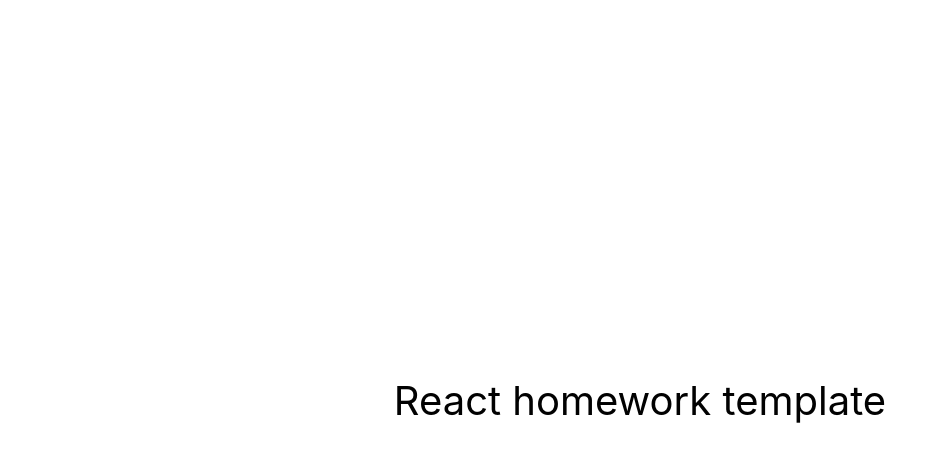
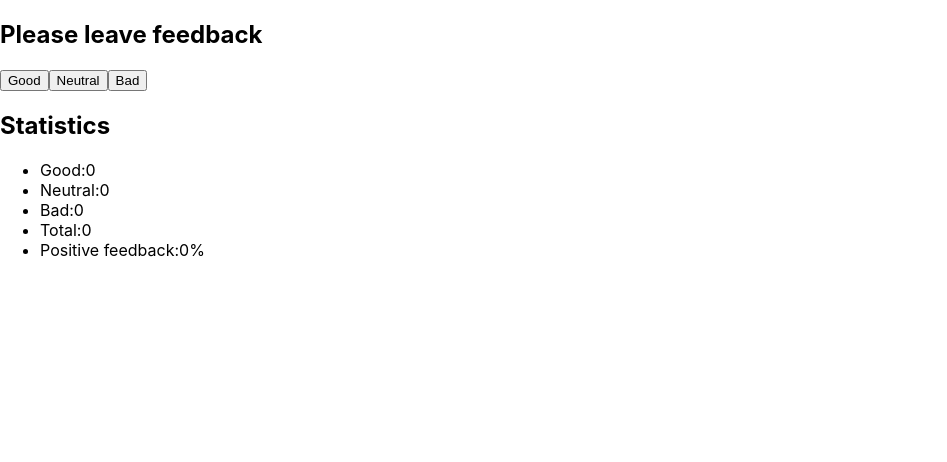
Before and after one commit to MMAKS999/goit-react-hw-02-feedback, a React (Create React App) app: page / in a window 1280 px wide. Shown: the top 462 px of the page, without its empty margins (0-947 px from the left). Built offline with nearby package versions, Linux system fonts and the light colour scheme.

Commit message:
React_HW2
Додано крок 2 без округлення до цілих відсотка

```diff
--- a/src/components/App.jsx
+++ b/src/components/App.jsx
@@ -1,16 +1,11 @@
+import { Feedback } from "../feedback/feedback";
+// import { Counter } from "../feedback/feedback";
+
 export const App = () => {
   return (
-    <div
-      style={{
-        height: '100vh',
-        display: 'flex',
-        justifyContent: 'center',
-        alignItems: 'center',
-        fontSize: 40,
-        color: '#010101'
-      }}
-    >
-      React homework template
-    </div>
+    <Feedback step={1} />
+
+
+
   );
 };
--- /dev/null
+++ b/src/feedback/feedback.html
@@ -0,0 +1,12 @@
+<!DOCTYPE html>
+<html lang="en">
+<head>
+  <meta charset="UTF-8">
+  <meta http-equiv="X-UA-Compatible" content="IE=edge">
+  <meta name="viewport" content="width=device-width, initial-scale=1.0">
+  <title>Document</title>
+</head>
+<body>
+  <button></button>
+</body>
+</html>
--- /dev/null
+++ b/src/feedback/feedback.jsx
@@ -0,0 +1,79 @@
+import React, { Component } from "react";
+
+
+export class Feedback extends Component{
+  static defaultProps = {
+    step:1
+  }
+  state = {
+    good: 0,
+    neutral: 0,
+    bad: 0
+  }
+  responseGood = () => {
+    this.setState((state, props) => ({
+      good: state.good + props.step,
+    }));
+  }
+   responseNeutral = () => {
+    this.setState((state, props) => ({
+      neutral: state.neutral + props.step,
+    }));
+  }
+   responseBad = () => {
+    this.setState((state, props) => ({
+      bad: state.bad + props.step,
+    }));
+  }
+  countTotalFeedback() {
+    const { bad, neutral, good } = this.state;
+    return bad + neutral + good;
+  }
+  countPositiveFeedbackPercentage() {
+    const { bad, neutral, good } = this.state;
+    if (good !== 0 ) {
+      return good/(bad + neutral + good)*100;
+    } else {
+      return 0;
+    }
+
+  }
+
+
+  render() {
+    return (
+      <div>
+        <h2>Please leave feedback</h2>
+        <div>
+          <button type="button" onClick={this.responseGood}>Good</button>
+          <button type="button" onClick={this.responseNeutral}>Neutral</button>
+          <button type="button" onClick={this.responseBad}>Bad</button>
+        </div>
+        <h2>Statistics</h2>
+        <ul className="stats">
+          <li>
+            <span className="label">Good:</span>
+            <span className="quantity">{this.state.good}</span>
+          </li>
+          <li>
+            <span className="label">Neutral:</span>
+            <span className="quantity">{this.state.neutral}</span>
+          </li>
+          <li>
+            <span className="label">Bad:</span>
+            <span className="quantity">{this.state.bad}</span>
+          </li>
+          <li>
+            <span className="label">Total:</span>
+            <span className="quantity">{this.countTotalFeedback()}</span>
+          </li>
+           <li>
+            <span className="label">Positive feedback:</span>
+            <span className="quantity">{this.countPositiveFeedbackPercentage()}%</span>
+          </li>
+        </ul>
+      </div>
+    );
+  }
+
+}
```
Also changed, not shown: src/count/countPositiveFeedbackPercentage.jsx (added), src/count/countTotalFeedback.jsx (added), src/feedback/feedback.module.css (added), 1 other file (tests, documents, lock files or other folders).
